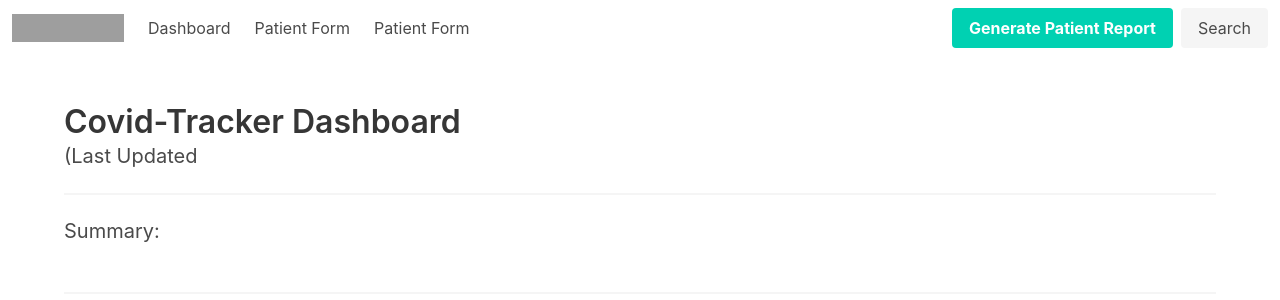
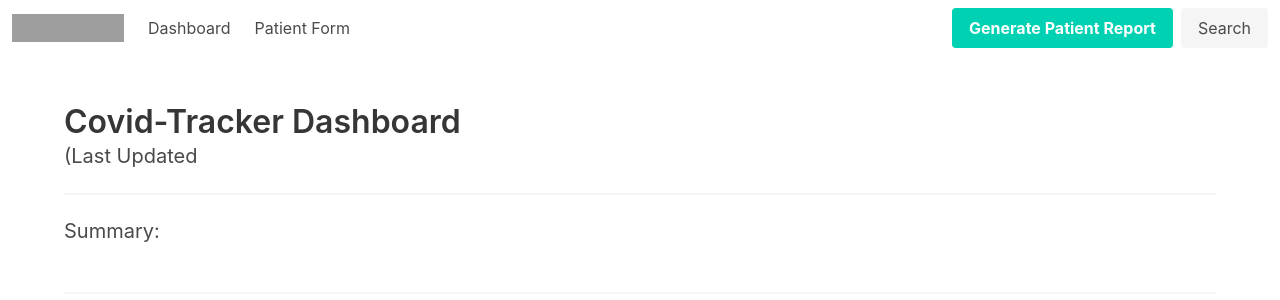
Before and after one commit to jrathod9/Covid-Tracker, a Flask app: page / in a window 1280 px wide. Shown: the top 300 px of the page. Run offline with Flask 2, Linux system fonts and the light colour scheme; grey boxes are pictures that could not be loaded.

Commit message:
Fix navbar

```diff
--- a/templates/components/base.html
+++ b/templates/components/base.html
@@ -44,9 +44,6 @@
                 Patient Form
                 </a>
 
-                <a class="navbar-item" href="/patient">
-                    Patient Form
-                </a>
             </div>
 
             <div class="navbar-end">
```
